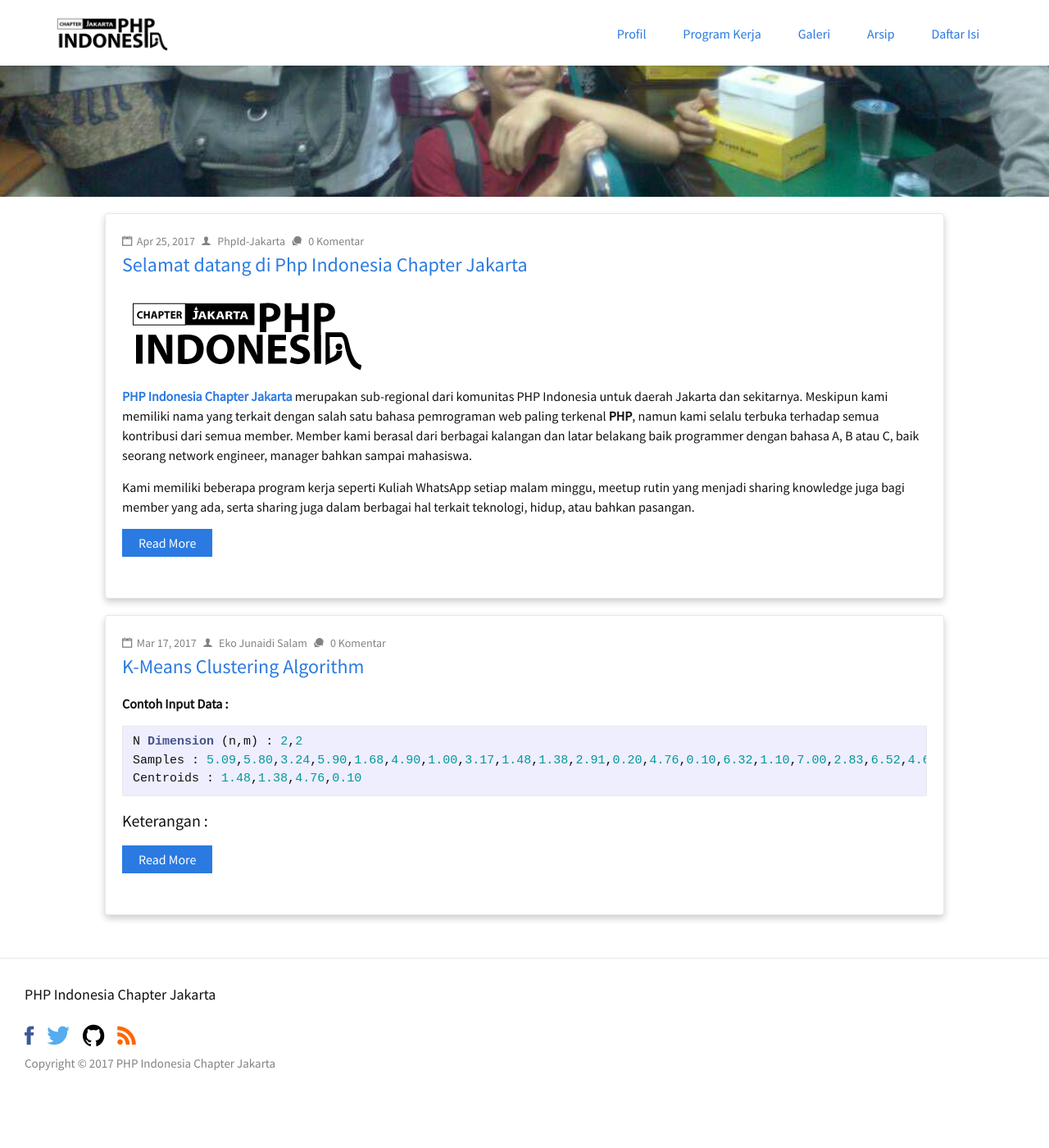
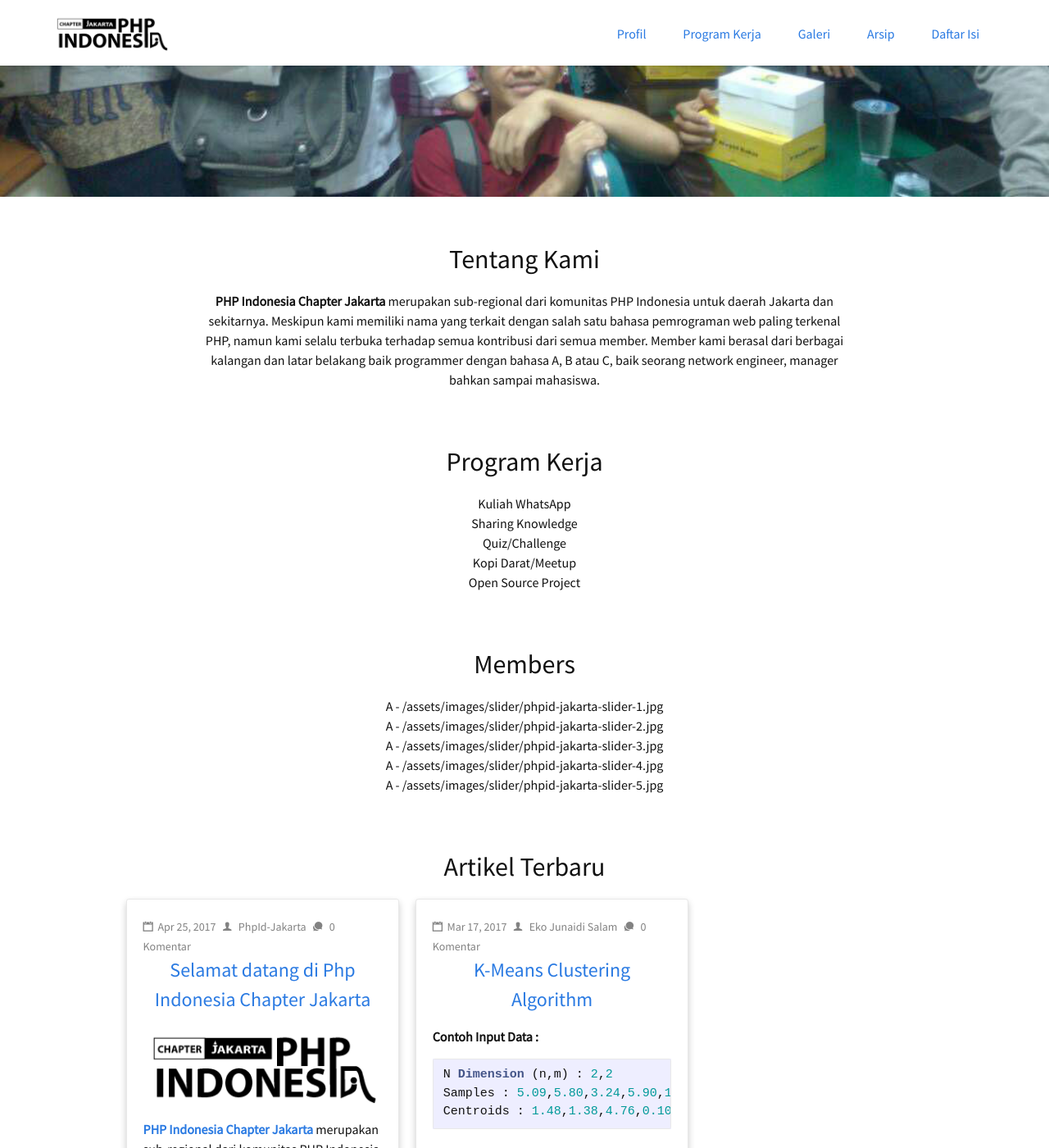
Before and after one commit to phpid-jakarta/phpid-jakarta.github.io, a Jekyll site: the page built from index.html, in a window 1280 px wide and 1400 px high, scrolled down 693 px. Shown: the whole window at 82% size. Built offline with Jekyll 4.4.1, drawn with Linux system fonts in a browser that asks for light colours; nearby versions of some CDN libraries; the list of posts is cut into pages by our own code; before the commit the page ends 2031 px from its top, so only the background shows below that.

Commit message:
revamp UI homepage

```diff
--- /dev/null
+++ b/_data/member.yml
@@ -0,0 +1,14 @@
+- name: "A"
+  image_src: "/assets/images/slider/phpid-jakarta-slider-1.jpg"
+
+- name: "A"
+  image_src: "/assets/images/slider/phpid-jakarta-slider-2.jpg"
+
+- name: "A"
+  image_src: "/assets/images/slider/phpid-jakarta-slider-3.jpg"
+
+- name: "A"
+  image_src: "/assets/images/slider/phpid-jakarta-slider-4.jpg"
+
+- name: "A"
+  image_src: "/assets/images/slider/phpid-jakarta-slider-5.jpg"
--- /dev/null
+++ b/_data/program_kerja.yml
@@ -0,0 +1,5 @@
+- program: "Kuliah WhatsApp"
+- program: "Sharing Knowledge"
+- program: "Quiz/Challenge"
+- program: "Kopi Darat/Meetup"
+- program: "Open Source Project"
--- a/_sass/minima.scss
+++ b/_sass/minima.scss
@@ -49,6 +49,7 @@ $on-laptop:        800px !default;
   "minima/normalize",
   "minima/base",
 
+  "minima/site/home",
   "minima/site/header",
   "minima/site/slider",
   "minima/site/nav",
--- /dev/null
+++ b/_sass/minima/site/_home.scss
@@ -0,0 +1,49 @@
+.home
+{
+    &__section
+    {
+        @include row();
+        padding: 2em;
+
+        h2{
+            text-align: center;
+            font-size: 2rem;
+        }
+    }
+
+    &__desc
+    {
+        width : 800px;
+        margin: 0 auto;
+        text-align: center;
+
+        @include media-query($on-palm)
+        {
+            width : 80%;
+        }
+    }
+
+    &__program
+    {
+        width : 800px;
+        margin: 0 auto;
+        text-align: center;
+
+        @include media-query($on-palm)
+        {
+            width : 80%;
+        }
+    }
+
+    &__member
+    {
+        width : 800px;
+        margin: 0 auto;
+        text-align: center;
+
+        @include media-query($on-palm)
+        {
+            width : 80%;
+        }
+    }
+}
--- a/_sass/minima/site/_post.scss
+++ b/_sass/minima/site/_post.scss
@@ -15,13 +15,25 @@
 
     &--card
     {
-        margin-bottom: 20px;
+        margin-right: 1em;
         padding: 20px;
         transition: .3s;
         border: 1px solid rgba(0,0,0,.09);
         background: #fff;
         box-shadow: 0 4px 8px 0 rgba(0,0,0,.2);
         @include border-radius(.25em);
+
+        height: 600px;
+        overflow: auto;
+        display: inline-block;
+        width: 30%;
+        vertical-align: top;
+
+        @include media-query($on-palm)
+        {
+            width: 100%;
+            margin-bottom: 20px;
+        }
 
         &:hover
         {
--- a/index.html
+++ b/index.html
@@ -7,6 +7,42 @@ layout: home
 		<img class="slider__item" src="{{ slider.src }}">
 	{% endfor %}
 </div>
+
+<div class="home__section">
+	<h2>Tentang Kami</h2>
+
+	<div class="home__desc">
+		<strong>PHP Indonesia Chapter Jakarta</strong> merupakan sub-regional dari komunitas PHP Indonesia untuk daerah Jakarta dan sekitarnya. Meskipun kami memiliki nama yang terkait dengan salah satu bahasa pemrograman web paling terkenal PHP, namun kami selalu terbuka terhadap semua kontribusi dari semua member. Member kami berasal dari berbagai kalangan dan latar belakang baik programmer dengan bahasa A, B atau C, baik seorang network engineer, manager bahkan sampai mahasiswa.
+	</div>
+</div>
+
+<div class="home__section">
+	<h2>Program Kerja</h2>
+
+	<div class="home__program program">
+		{% for pk in site.data.program_kerja %}
+			<div class="program__item">
+				{{ pk.program }}
+			</div>
+		{% endfor %}
+	</div>
+</div>
+
+<div class="home__section">
+	<h2>Members</h2>
+
+	<div class="home__member member">
+		{% for member in site.data.member %}
+			<div class="program__item">
+				{{ member.name }} -
+				{{ member.image_src }}
+			</div>
+		{% endfor %}
+	</div>
+</div>
+
+<div class="home__section">
+	<h2>Artikel Terbaru</h2>
 
 	<div class="home">
 		{% assign sorted = (paginator.posts | sort: 'date' | reverse) %}
@@ -53,3 +89,5 @@ layout: home
 		{% include paginator.html %}
 
 	</div>
+
+</div>
```
Also changed, not shown: _posts/2017-04-09-selamat-datang-di-php-indo-chapter-jakarta.md (+1 -1 lines). Lines whose indentation alone changed are shown as unchanged.
